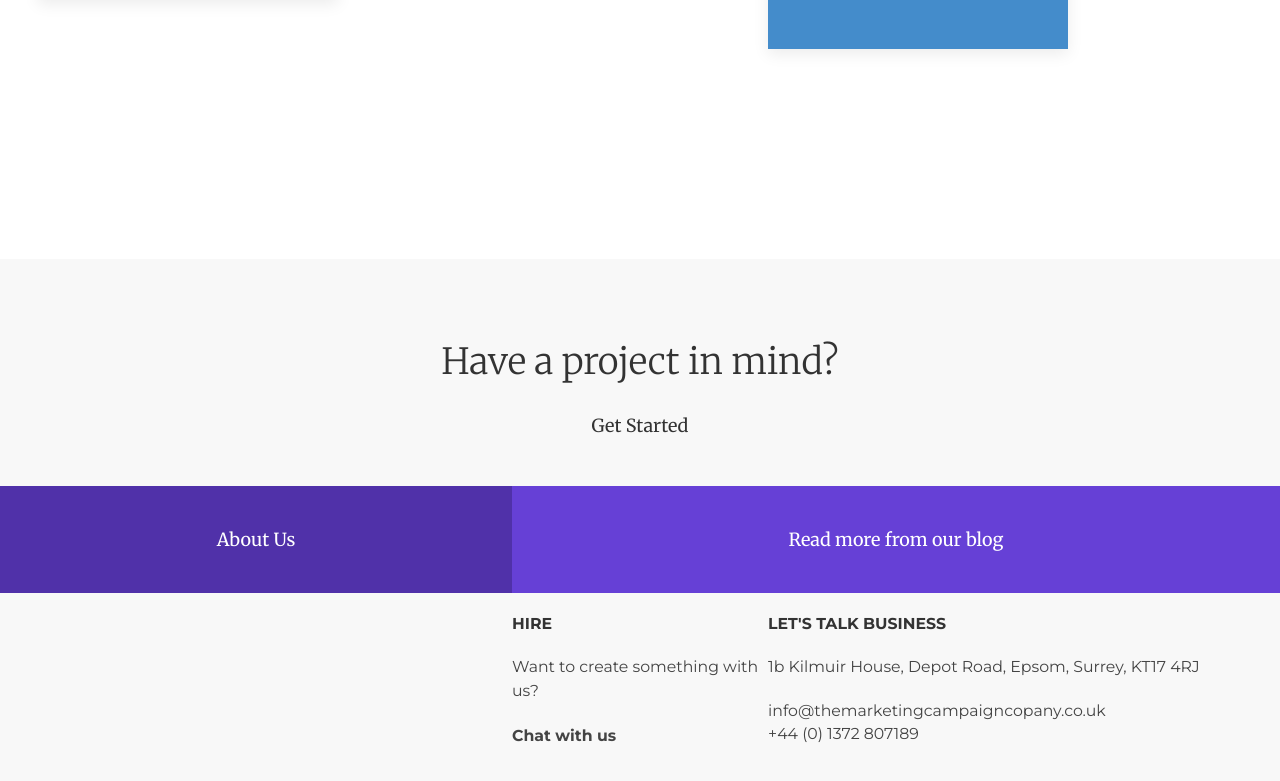
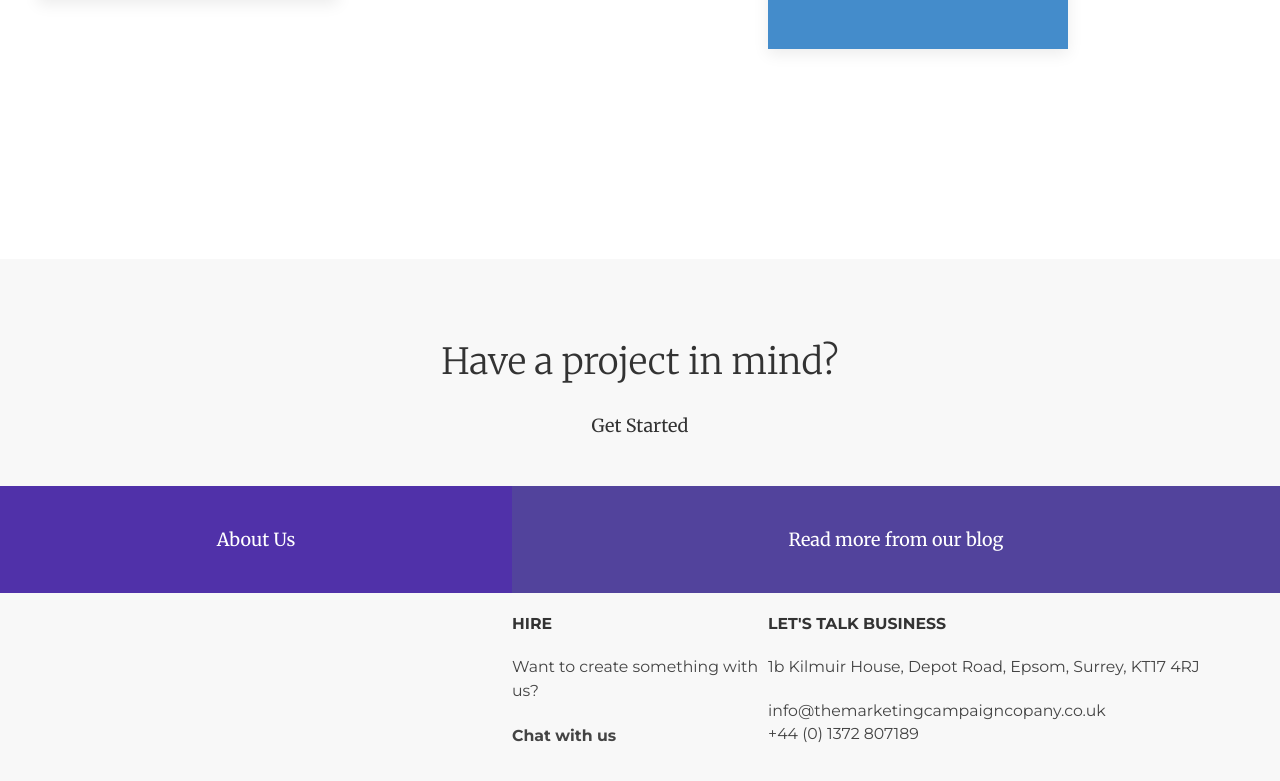
Before and after one commit to acollins1991/tmcc-website, a Nuxt app: page /about in a window 1280 px wide. Shown: the part 1441-2222 px from the top of the page. Built offline with nearby package versions, Linux system fonts and the light colour scheme.

Commit message:
Updated footer colour to match design

```diff
--- a/components/Global/Footer.vue
+++ b/components/Global/Footer.vue
@@ -13,7 +13,7 @@
       <nuxt-link to='/about' class="uk-display-block uk-link-reset uk-width-2-5 uk-background-primary uk-padding uk-text-center">
         <span style="color:#ffffff;">About Us <span uk-icon="icon: arrow-right; ratio: 2;"></span></span>
       </nuxt-link>
-      <nuxt-link to='/blog' class="uk-display-block uk-link-reset uk-width-3-5 uk-padding uk-text-center" style="background-color:#6640d6;">
+      <nuxt-link to='/blog' class="uk-display-block uk-link-reset uk-width-3-5 uk-padding uk-text-center" style="background-color:#52439C;">
         <span style="color:#ffffff;">Read more from our blog <span uk-icon="icon: arrow-right; ratio: 2;"></span></span>
       </nuxt-link>
     </div>
--- a/components/Homepage/Footer.vue
+++ b/components/Homepage/Footer.vue
@@ -83,7 +83,7 @@
       <nuxt-link to="/about" class="uk-display-block uk-link-reset uk-width-2-5 uk-background-primary uk-padding uk-text-center">
         <span style="color:#ffffff;">About Us <span uk-icon="icon: arrow-right; ratio: 2;"></span></span>
       </nuxt-link>
-      <nuxt-link to="/blog" class="uk-display-block uk-link-reset uk-width-3-5 uk-padding uk-text-center" style="background-color:#6640d6;">
+      <nuxt-link to="/blog" class="uk-display-block uk-link-reset uk-width-3-5 uk-padding uk-text-center" style="background-color:#52439C;">
         <span style="color:#ffffff;">Read more from our blog <span uk-icon="icon: arrow-right; ratio: 2;"></span></span>
       </nuxt-link>
     </div>
```
